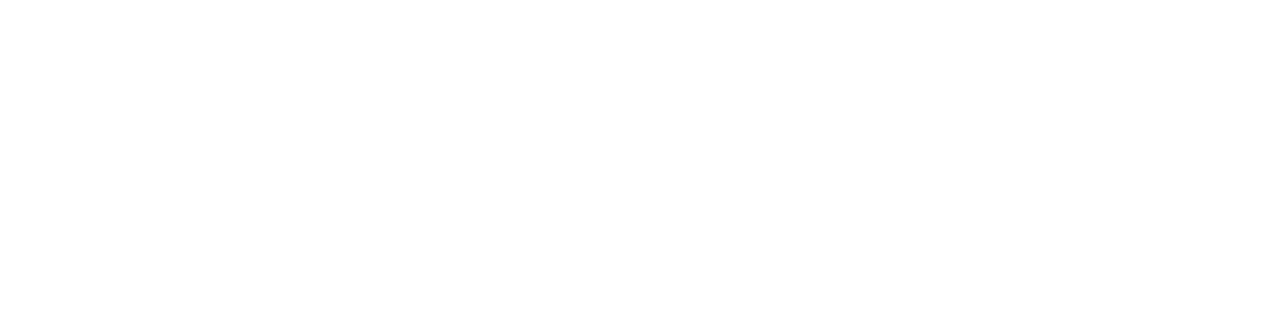
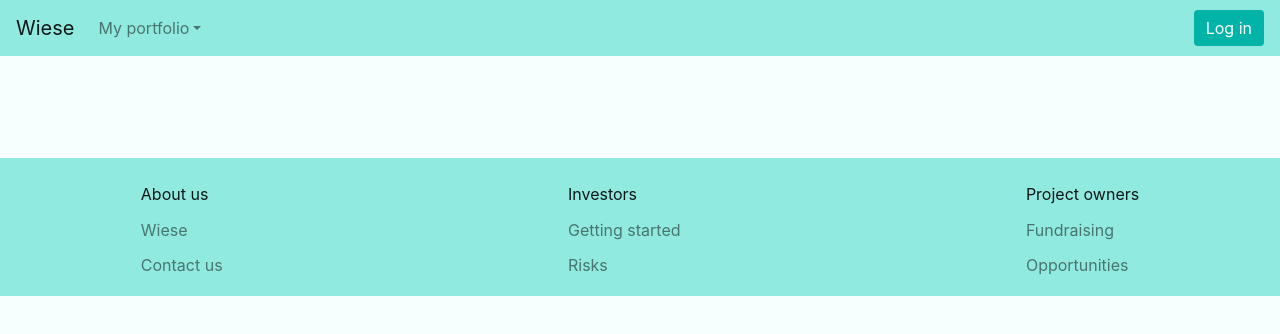
Before and after one commit to RaphaelHuber/Project3-BackEnd-Wiese, a website: page src/public/index.html in a window 1280 px wide. Drawn offline with nearby package versions, Linux system fonts and the light colour scheme; the site is published under a folder, as on GitHub Pages, so addresses that start at the root find nothing; no server answers.

Commit message:
modified path bundle in html

```diff
--- a/src/public/index.html
+++ b/src/public/index.html
@@ -13,6 +13,6 @@
   </head>
   <body>
     <div id="root"></div>
-    <script src="/public/bundle.js"></script>
+    <script src="./bundle.js"></script>
   </body>
 </html>
```
